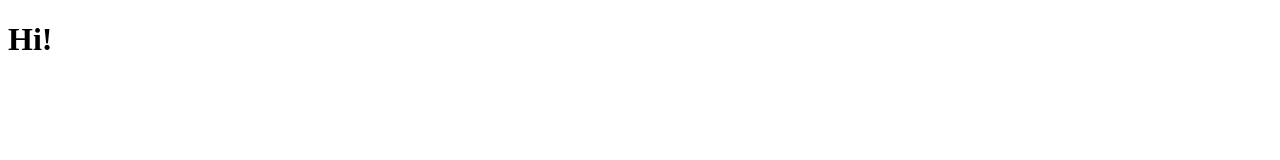
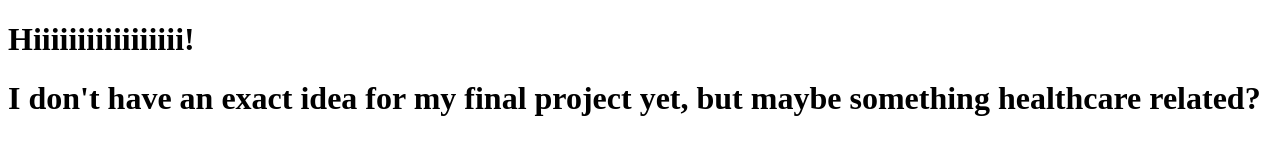
Before and after one commit to gigijang/CS3338-first-project, a plain HTML site: page index.html in a window 1280 px wide. Drawn offline with Linux system fonts and the light colour scheme.

Commit message:
Changed the greeting and added some ideas for final project

```diff
--- a/index.html
+++ b/index.html
@@ -6,6 +6,7 @@
     <title>My First Project</title>
 </head>
 <body>
-    <h1>Hi!</h1>
+    <h1>Hiiiiiiiiiiiiiiiii!</h1>
+	<h1>I don't have an exact idea for my final project yet, but maybe something healthcare related?</h1>
 </body>
 </html>
```
